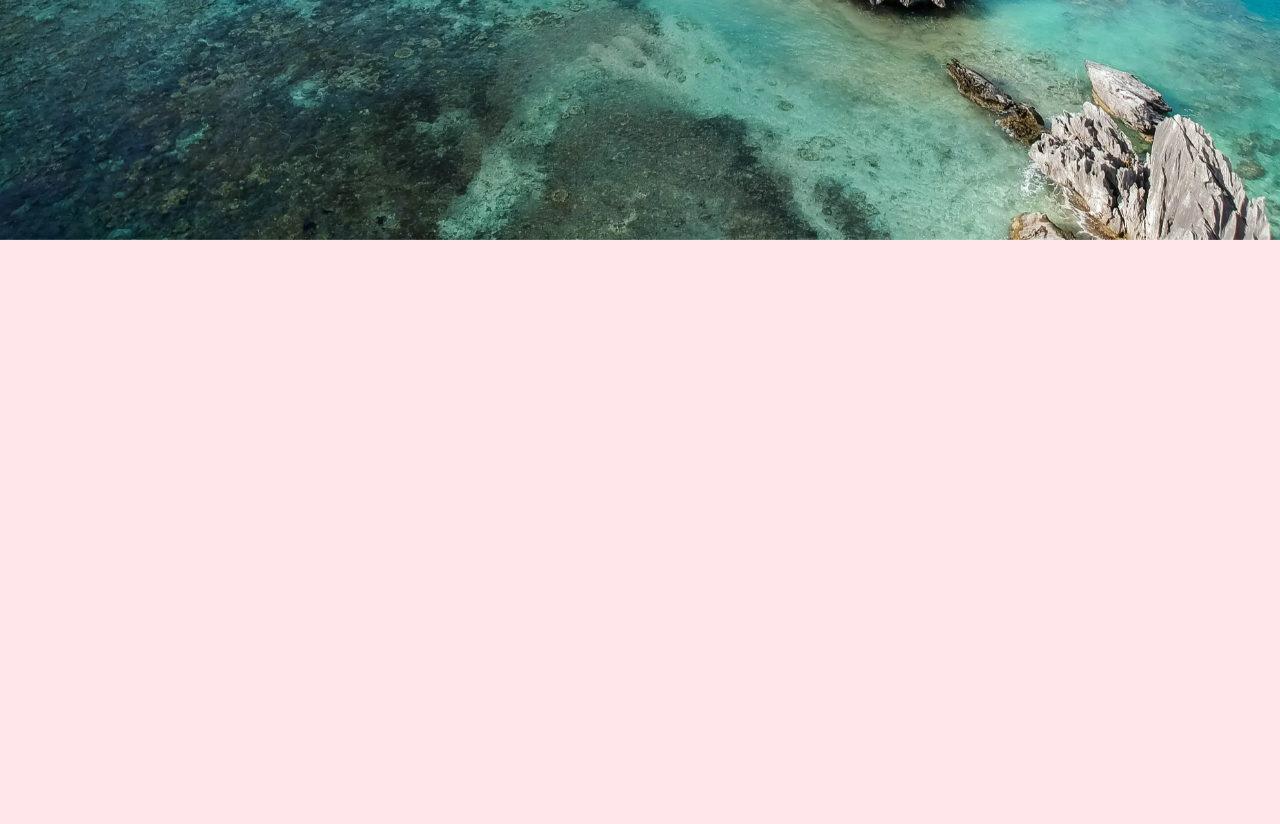
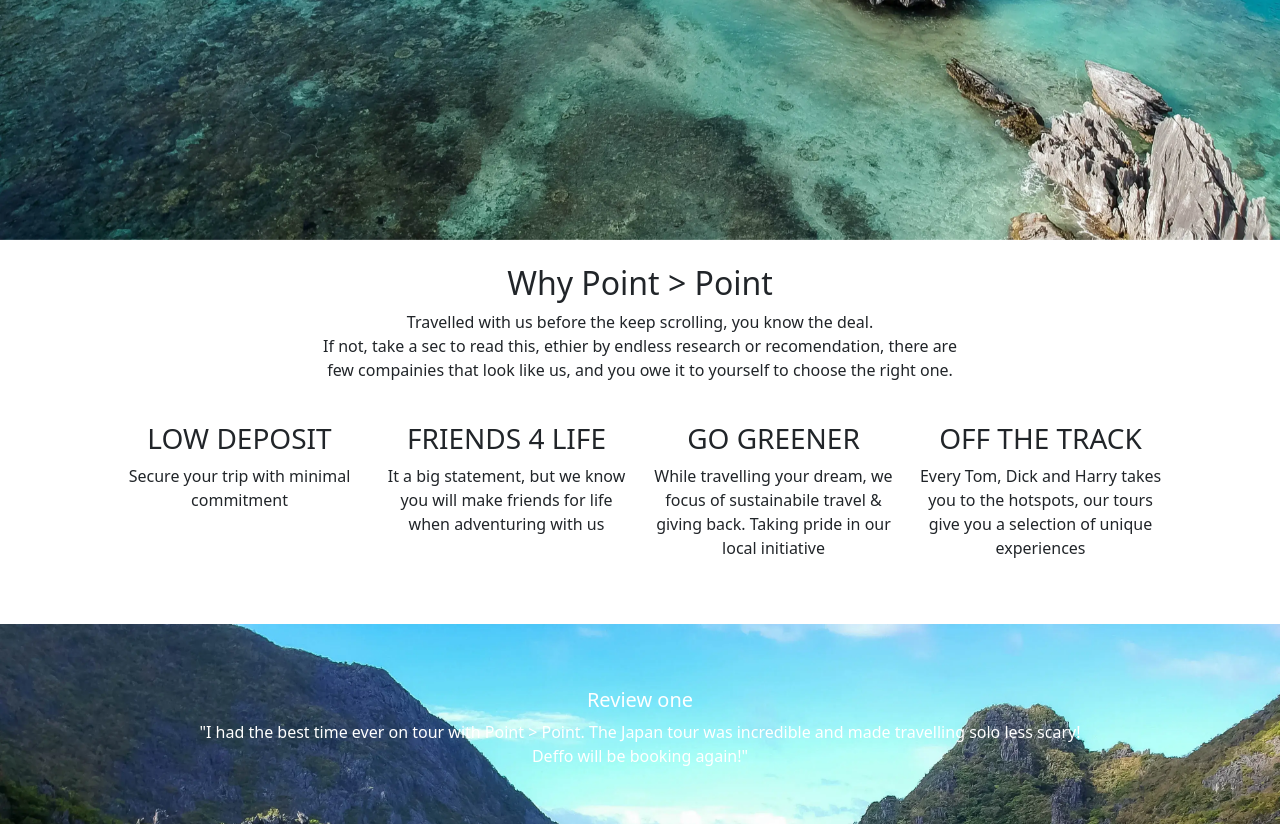
Before and after one commit to JJBR13/Justin-Brown-Milestone-Project4, a Django app: page / in a window 1280 px wide. Shown: the part 808-1632 px from the top of the page. Before the commit the page ends 1048 px from the top, so only its background shows below. Run offline with Django 3.2, Linux system fonts and the light colour scheme; some libraries are stand-ins or nearby versions.

Commit message:
Design add to index.hmt & add home.css

```diff
--- /dev/null
+++ b/home/static/css/home.css
@@ -0,0 +1,45 @@
+/* --------------------------------------------------- Fade effeect hero section */
+.fade-carousel .carousel-item {
+    opacity: 0.5;
+    transition-duration: 3s;
+    transition-property: opacity;
+}
+
+.fade-carousel .carousel-item.active,
+.fade-carousel .carousel-item-next.carousel-item-start,
+.fade-carousel .carousel-item-prev.carousel-item-end {
+    opacity: 1;
+}
+
+.fade-carousel .carousel-item-next,
+.fade-carousel .carousel-item-prev,
+.fade-carousel .carousel-item.active,
+.fade-carousel .carousel-item-start,
+.fade-carousel .carousel-item-end {
+    display: flex;
+    transform: translateX(0);
+}
+
+.fade-carousel .carousel-item-next,
+.fade-carousel .carousel-item-prev {
+    position: absolute;
+    top: 0;
+    width: 100%;
+}
+
+.fade-carousel .carousel-item-prev.carousel-item-end,
+.fade-carousel .carousel-item-next.carousel-item-start {
+    transform: translateX(0);
+}
+
+@media (prefers-reduced-motion: reduce) {
+    .fade-carousel .carousel-item {
+        transition: none;
+    }
+}
+
+/*---------------------------------------------------------------- Review block */
+
+.review-item {
+    height: 200px;
+}
--- a/home/templates/home/index.html
+++ b/home/templates/home/index.html
@@ -1,5 +1,9 @@
 {% extends "base.html" %}
 {% load static %}
+
+{% block extra_css %}
+  <link rel="stylesheet" href="{% static 'css/home.css' %}">
+{% endblock %}
 
 {% block page_header %}
   <div class="container">
@@ -15,7 +19,7 @@
   <div class="container-fluid d-flex justify-content-center text-center p-0">
     <div class="row">
       <!-- Hero Slideshow of 3 img -->
-      <div id="carouselExampleAutoplaying" class="col carousel slide" data-bs-ride="carousel">
+      <div id="carouselExampleAutoplaying" class="carousel fade-carousel slide" data-bs-ride="carousel">
         <div class="carousel-inner">
           <div class="carousel-item active">
             <img src="/media/hero1.webp" class="d-block w-100" alt="...">
@@ -30,4 +34,49 @@
       </div>
     </div>
   </div>
+  <!-- Why us block -->
+  <div class="container p-4">
+    <div class="row justify-content-center">
+      <div class="col-12 text-center">
+        <h2>Why Point > Point</h2>
+        <p>
+          Travelled with us before the keep scrolling, you know the deal. <br>
+          If not, take a sec to read this, ethier by endless research or recomendation, there are <br>
+          few compainies that look like us, and you owe it to yourself to choose the right one.
+        </p>
+      </div>
+    </div>
+
+    <div class="row p-4 text-center">
+      <div class="col-3">
+        <h3>LOW DEPOSIT</h3>
+        <p>Secure your trip with minimal commitment</p>
+      </div>
+      <div class="col-3">
+        <h3>FRIENDS 4 LIFE</h3>
+        <p>It a big statement, but we know you will make friends for life when adventuring with us</p>
+      </div>
+      <div class="col-3">
+        <h3>GO GREENER</h3>
+        <p>While travelling your dream, we focus of sustainabile travel & giving back. Taking pride in our local initiative</p>
+      </div>
+      <div class="col-3">
+        <h3>OFF THE TRACK</h3>
+        <p>Every Tom, Dick and Harry takes you to the hotspots, our tours give you a selection of unique experiences</p>
+      </div>
+    </div>
+  </div>
+  <!-- Review block -->
+  <div id="carouselExampleAutoplaying" class="col carousel slide" data-bs-ride="carousel">
+    <div class="carousel-inner">
+      <div class="carousel-item review-item active">
+        <img src="/media/hero1.webp" class="d-block w-100 overlay" alt="...">
+        <div class="carousel-caption">
+          <h5 class="text-center">Review one</h5>
+          <p class="text-center">"I had the best time ever on tour with Point > Point. The Japan tour was incredible and made travelling solo less scary! Deffo will be booking again!"</p>
+        </div>
+      </div>
+    </div>
+  </div>
+
 {% endblock %}
```
